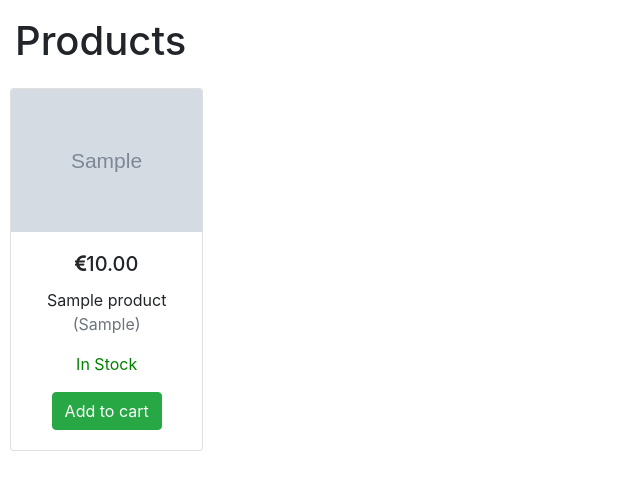
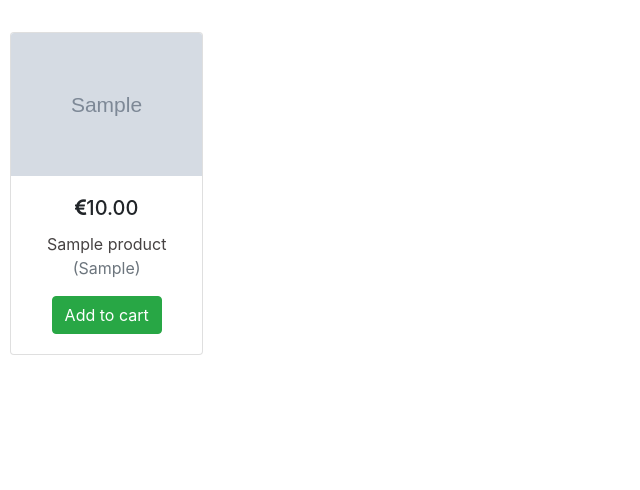
Before and after one commit to digitalis75/Django-Project-Primary-School-Books, a Django app: page / in a window 1280 px wide. Shown: the part 63-553 px from the top of the page, without its empty margins (0-640 px from the left). Run offline with Django 3.2, Linux system fonts and the light colour scheme; tables that the repository leaves empty hold one stand-in row (values such as "Sample post"); grey boxes marked "Sample" are stand-in pictures; some libraries are stand-ins or nearby versions.

Commit message:
Adding links to product-info.html page, links styling.Remove product status.

```diff
--- a/products/templates/products.html
+++ b/products/templates/products.html
@@ -1,6 +1,6 @@
 {% extends 'base.html' %}
 
-{% block page_heading %}Products{% endblock %}
+{% block page_title %}Products{% endblock %}
 
 {% block content %}
     <div class="row">
@@ -8,18 +8,16 @@
             <div class="col-6 col-sm-4 col-md-3 col-lg-2 col-xl-2 center">
                 <div class="card-deck">
                     <div class="card h-100 text-center card-style">
-                        <img src="{{ MEDIA_URL }}{{ product.image }}" class="card-img-top" alt="book cover image">
+                        <a href="{% url 'product_info' product.slug %}">
+                            <img src="{{ MEDIA_URL }}{{ product.image }}" class="card-img-top" alt="book cover image">
+                        </a>
                         <div class="card-body card-text-style">
                             <h5 class="card-title"><i class="fa fa-euro"></i>{{ product.price }}</h5>
-                            <p class="card-text">{{ product.name }}<span class= "text-muted"> ({{ product.publisher }})</span></p>
-                            <div>
-                                {% if product.status == "In Stock" %}
-                                    <p class="success">{{ product.status }}</p>
-                                {% else %}
-                                    <p class="danger">{{ product.status }}</p>
-                                {% endif %}
-                            </div>
-                            <div class="text-center">
+                            <a href="{% url 'product_info' product.slug %}">
+                                <p class="card-text">{{ product.name }}
+                                <span class= "text-muted"> ({{ product.publisher }})</span></p>
+                            </a>
+                            <div class="text-center mt-3">
                             {% if product.status == "In Stock" %}
                                 <form method="post" action="{% url 'add_to_cart' product.id %}">
                                     {% csrf_token %}
@@ -29,7 +27,7 @@
                                 </form>
                             {% else %}
                                 <div>
-                                    <a class="btn btn-warning button-style center" href= "">Awaiting Stock</a>
+                                    <a class="btn btn-warning button-style center" href= "{% url 'product_info' product.slug %}">Awaiting Stock</a>
                                 </div>
                             {% endif %}
                             </div>
--- a/static/css/style.css
+++ b/static/css/style.css
@@ -13,6 +13,10 @@
 .cart-image {
     width: 14rem;
     margin: 5px;
+}
+
+.card-text {
+    color: rgb(70, 66, 66);
 }
 
 .col-6 {
```
